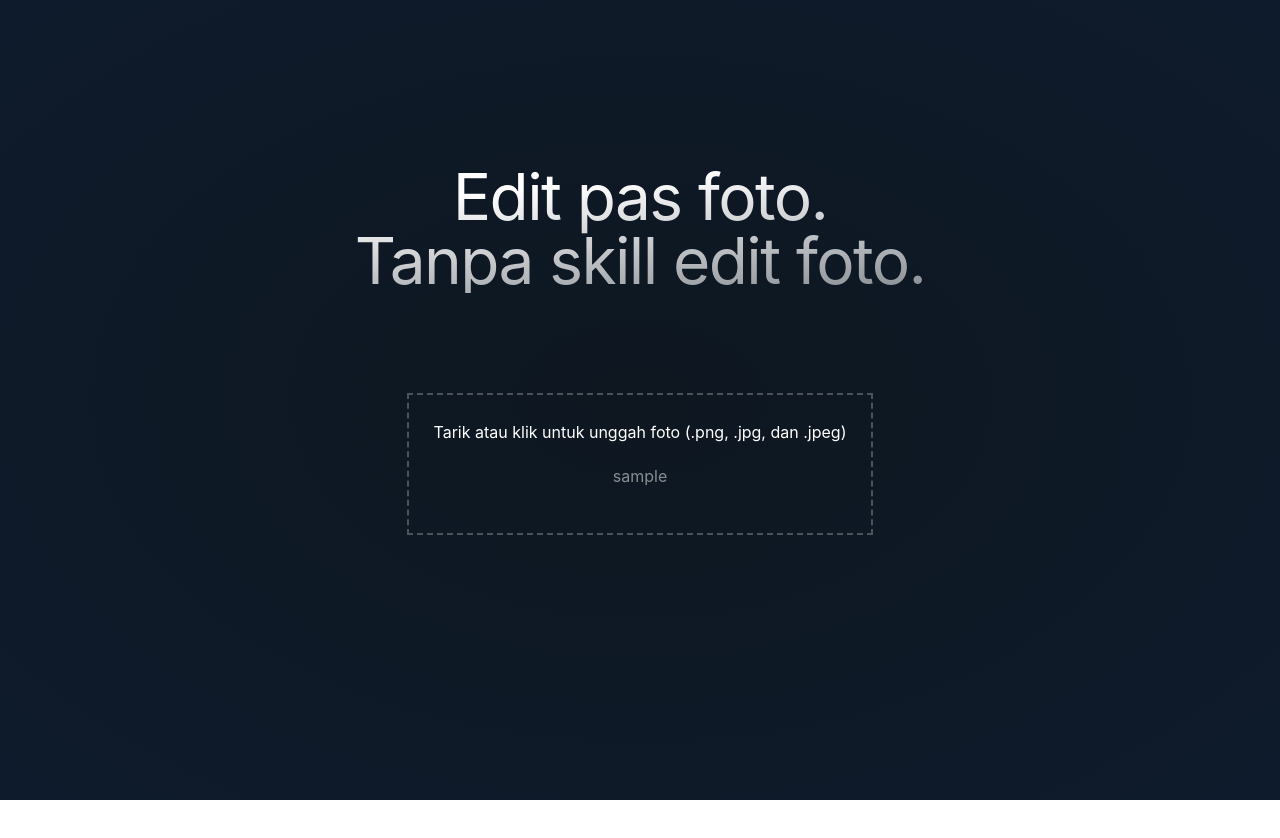
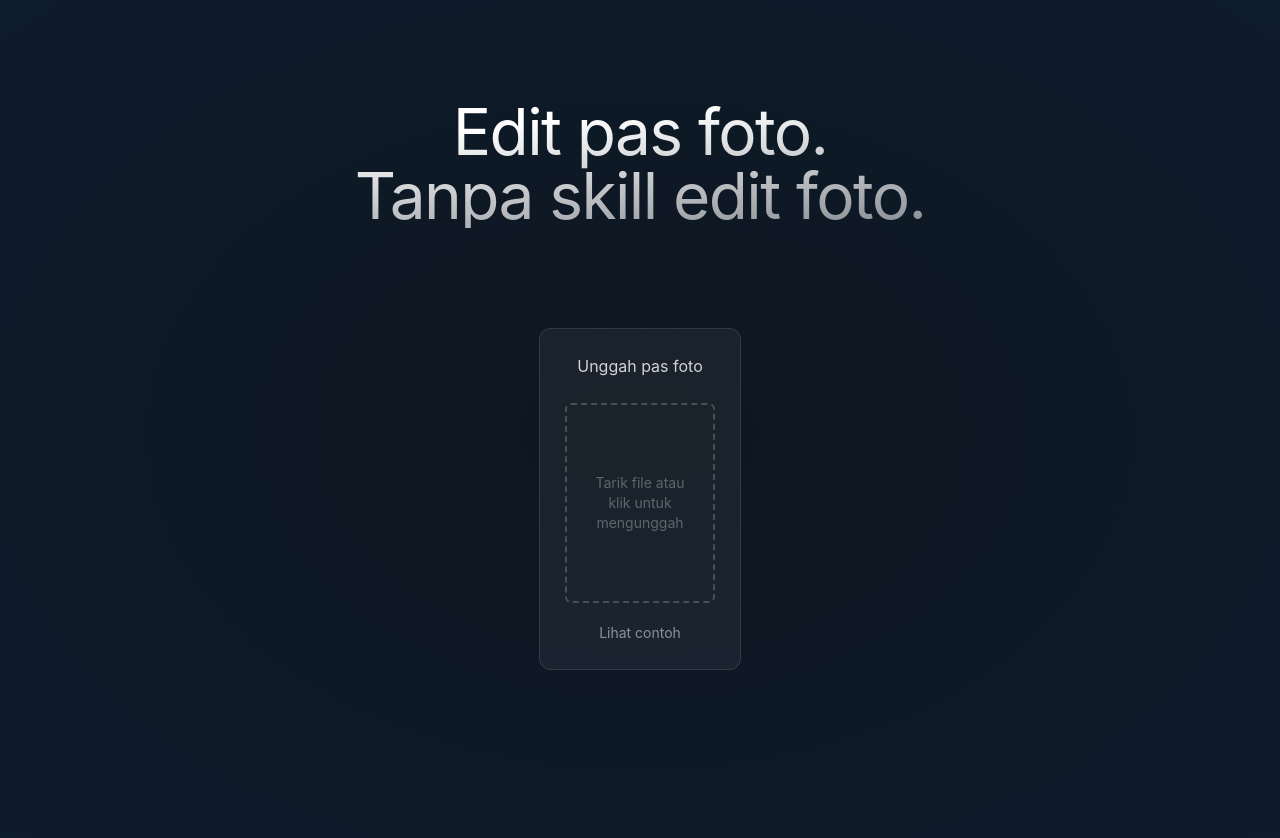
Before and after one commit to abielzulio/editpasfoto, a Next.js app: page / in a window 1280 px wide. Shown: the top 838 px of the page. Before the commit the page ends 800 px from the top, so only its background shows below. Built offline with nearby package versions, Linux system fonts and the light colour scheme.

Commit message:
style: refine all state ui

```diff
--- a/components/Download/Download.tsx
+++ b/components/Download/Download.tsx
@@ -42,7 +42,7 @@ const Download = (props: DownloadProps) => {
   return (
     <button
       onClick={onButtonClick}
-      className="rounded-full bg-white text-black mx-auto px-4"
+      className="rounded-full bg-white text-black px-[16px] py-[4px] hover:bg-opacity-80"
     >
       Download
     </button>
--- a/components/Dropzone/Dropzone.tsx
+++ b/components/Dropzone/Dropzone.tsx
@@ -39,44 +39,49 @@ const Dropzone = () => {
   })
 
   return (
-    <section className="h-min my-[100px] mx-auto">
-      <aside
-        className={`border-opacity-25 border-[2px] p-[25px] text-white ${
-          isDragAccept ? "border-opacity-100 border-solid" : "border-dashed"
+    <section className="h-min my-[100px] mx-auto bg-white bg-opacity-5 p-[25px] border-gray-50 border-[1px] border-opacity-10 rounded-xl">
+      {image.length > 0 && <Editor image={image} resetImage={setImage} />}
+      {image.length == 0 && (
+        <>
+          <p className="text-white mb-[25px] text-opacity-80">
+            Unggah pas foto
+          </p>
+          <div
+            {...getRootProps({ className: "dropzone" })}
+            className={`flex border-opacity-20 border-[2px] p-[25px] text-white w-[150px] h-[200px] rounded-md text-opacity-30 hover:border-opacity-50 hover:cursor-pointer hover:bg-gray-800 hover:text-opacity-100 ${
+              isDragAccept
+                ? "border-opacity-100 text-opacity-100 bg-gray-800"
+                : "border-dashed"
             } ${
               isDragReject
-            ? "border-red-900 border-opacity-100 !text-red-900 hover:!cursor-no-drop border-solid"
-            : "border-white border-solid"
+                ? "border-red-900 border-opacity-100 !text-red-900 cursor-no-drop border-solid"
+                : "border-dashed border-white border-opacity-20"
             }`}
           >
-        {image.length > 0 ? (
-          <>
-            <Editor image={image} resetImage={setImage} />
-          </>
-        ) : (
-          <>
-            <div {...getRootProps({ className: "dropzone" })}>
             <input
               {...getInputProps()}
-                className={`${isDragReject ? "cursor-not-allowed" : ""}`}
+              className={`w-full h-full ${
+                isDragReject ? "cursor-not-allowed" : ""
+              }`}
             />
-              {isDragAccept && <p>Foto dapat diunggah</p>}
             {isDragReject && (
               <p>Hanya mendukung jenis file .png, .jpg, dan .jpeg.</p>
             )}
-              {!isDragActive && (
-                <p>Tarik atau klik untuk unggah foto (.png, .jpg, dan .jpeg)</p>
-              )}
+            <p className="text-sm my-auto">
+              {!isDragActive && `Tarik file atau klik untuk mengunggah`}
+              {isDragAccept && `Foto dapat diunggah`}
+              {isDragReject &&
+                `Hanya mendukung jenis file .png, .jpg, dan .jpeg`}
+            </p>
           </div>
           <button
             onClick={() => setImage(SAMPLE_IMAGE)}
-              className="my-5 opacity-50"
+            className="mt-[20px] text-opacity-50 text-white text-sm hover:text-opacity-80"
           >
-              sample
+            Lihat contoh
           </button>
         </>
       )}
-      </aside>
     </section>
   )
 }
--- a/components/Editor/Editor.tsx
+++ b/components/Editor/Editor.tsx
@@ -58,12 +58,12 @@ const Editor = (props: EditorProps) => {
   return (
     <>
       {image.length > 0 && (
-        <div className="grid grid-cols-2 gap-[30px] align-center">
+        <div className="grid md:grid-cols-2 grid-cols-1 gap-[30px] align-center text-white text-opacity-80 text-sm">
           <div
-            className="flex flex-col relative justify-center items-center"
+            className="flex flex-col relative justify-center items-center bg-white bg-opacity-5 -[25px]"
             style={{
               width: `${BASE_SIZE * IMAGE_SCALER_FACTOR}px`,
-              height: `${BASE_SIZE * IMAGE_SCALER_FACTOR}px`,
+              height: `100%`,
             }}
           >
             <div
@@ -156,8 +156,10 @@ const Editor = (props: EditorProps) => {
                 onChange={(e) => setOuterScale(Number(e.target.value))}
               />
             </Input.Root>
-            <Download passRef={ref} fileName={image[0].name} />
-            <button onClick={() => resetImage([])}>hapus foto</button>
+            <div className="flex gap-[20px] mx-auto">
+              <Download passRef={ref} fileName={image[0].name} />
+              <button onClick={() => resetImage([])}>Ganti foto</button>
+            </div>
           </div>
         </div>
       )}
--- a/pages/index.tsx
+++ b/pages/index.tsx
@@ -3,7 +3,7 @@ import type { NextPage } from "next"
 
 const Home: NextPage = () => {
   return (
-    <section className="w-screen h-screen py-[100px] text-center flex flex-col align-center justify-center bg-black-radial-gradient">
+    <section className="w-screen min-h-screen py-[100px] text-center flex flex-col align-center justify-center bg-black-radial-gradient">
       <h1 className="text-[64px] text-transparent bg-white-linear-gradient bg-clip-text tracking-tight leading-[64px]">
         Edit pas foto. <br /> Tanpa skill edit foto.
       </h1>
```
Lines whose indentation alone changed are shown as unchanged.
